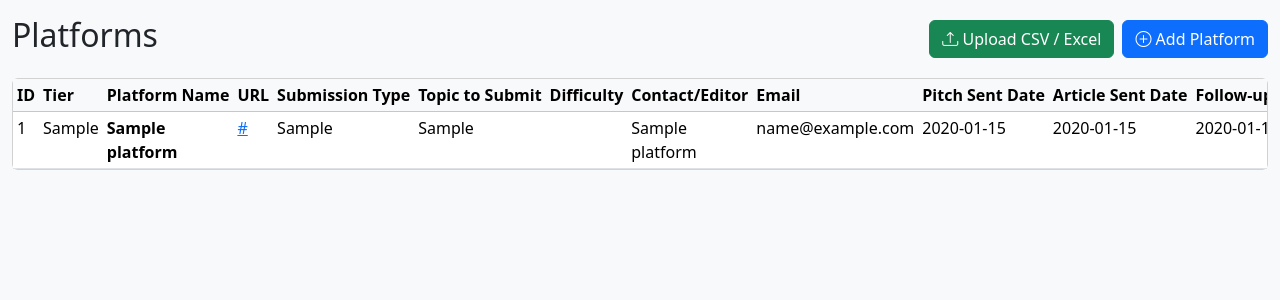
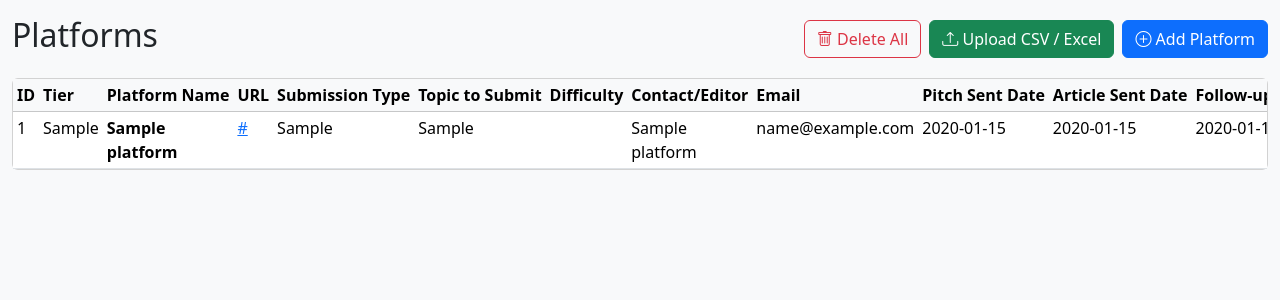
Before and after one commit to annatokei-11/backlink-outreach, a Flask app: page /platforms in a window 1280 px wide. Shown: the part 56-356 px from the top of the page. Run offline with Flask 3, Linux system fonts and the light colour scheme; tables that the repository leaves empty hold one stand-in row (values such as "Sample post").

Commit message:
Add Delete All Platforms button to clear stale data
Adds a /platforms/delete-all route and a "Delete All" button on the
platforms list page so old data can be wiped before re-uploading.

https://claude.ai/code/session_01GGp3RceNdjjrizDy13rKqK

```diff
--- a/app/routes.py
+++ b/app/routes.py
@@ -98,6 +98,15 @@ def platform_delete(id):
     db.session.delete(platform)
     db.session.commit()
     flash('Platform deleted.', 'success')
+    return redirect(url_for('main.platforms_list'))
+
+
+@main_bp.route('/platforms/delete-all', methods=['POST'])
+def platform_delete_all():
+    count = Platform.query.count()
+    Platform.query.delete()
+    db.session.commit()
+    flash(f'Deleted all {count} platforms.', 'success')
     return redirect(url_for('main.platforms_list'))
 
 
--- a/app/templates/platforms/list.html
+++ b/app/templates/platforms/list.html
@@ -5,6 +5,16 @@
 <div class="d-flex justify-content-between align-items-center mb-3">
     <h2>Platforms</h2>
     <div class="d-flex gap-2">
+        {% if platforms %}
+        <form method="POST" action="{{ url_for('main.platform_delete_all') }}"
+              class="d-inline"
+              onsubmit="return confirm('Delete ALL platforms? This cannot be undone.')">
+            <input type="hidden" name="csrf_token" value="{{ csrf_token() }}">
+            <button class="btn btn-outline-danger">
+                <i class="bi bi-trash"></i> Delete All
+            </button>
+        </form>
+        {% endif %}
         <a href="{{ url_for('main.platform_upload') }}" class="btn btn-success">
             <i class="bi bi-upload"></i> Upload CSV / Excel
         </a>
```
